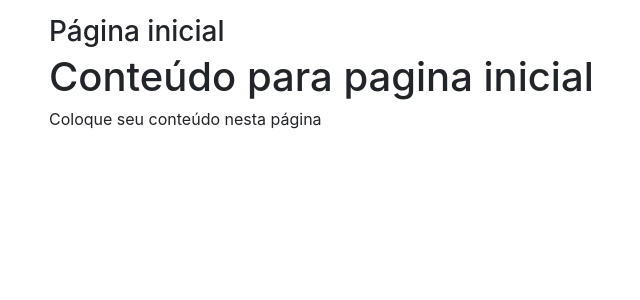
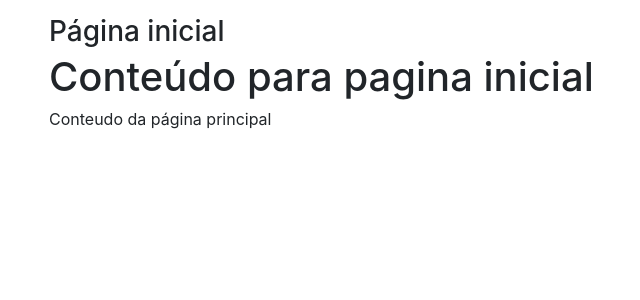
Before and after one commit to alexandremota/ci_base, a CodeIgniter app: page /ci_base/home in a window 1280 px wide. Shown: the part 56-356 px from the top of the page, without its empty margins (36-676 px from the left). Run offline with CodeIgniter, Linux system fonts and the light colour scheme; the visitor is signed in with stand-in values (Sample User, id 1); data that the repository does not hold is empty.

```diff
--- a/application/views/includes/v_content.php
+++ b/application/views/includes/v_content.php
@@ -4,6 +4,6 @@
 <h3 class="mt-3"><?php echo $titulo; ?></h3>
 <h1>Conteúdo para pagina inicial</h1>
 
-<p>Coloque seu conteúdo nesta página</p>
+<p>Conteudo da página principal</p>
 
 </div><!--Fecha container v_content -->
```
